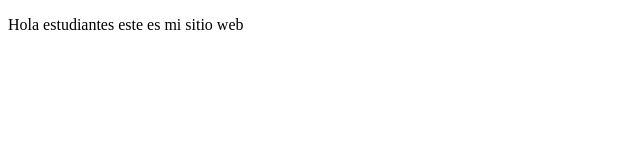
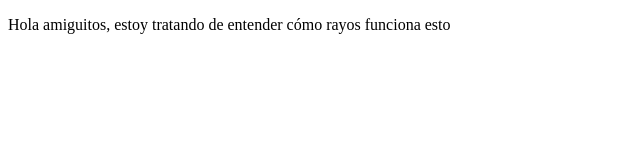
Before and after one commit to AndyChenV/proyectoDemoCursoPrework, a plain HTML site: page index.html in a window 1280 px wide. Shown: the whole page, without its empty margins (0-640 px from the left). Drawn offline with Linux system fonts and the light colour scheme.

Commit message:
cambios agregados

```diff
--- a/index.html
+++ b/index.html
@@ -8,7 +8,7 @@
 </head>
 <body>
     <p>
-        Hola estudiantes este es mi sitio web
+        Hola amiguitos, estoy tratando de entender cómo rayos funciona esto
 
     </p>
 </body>
```
